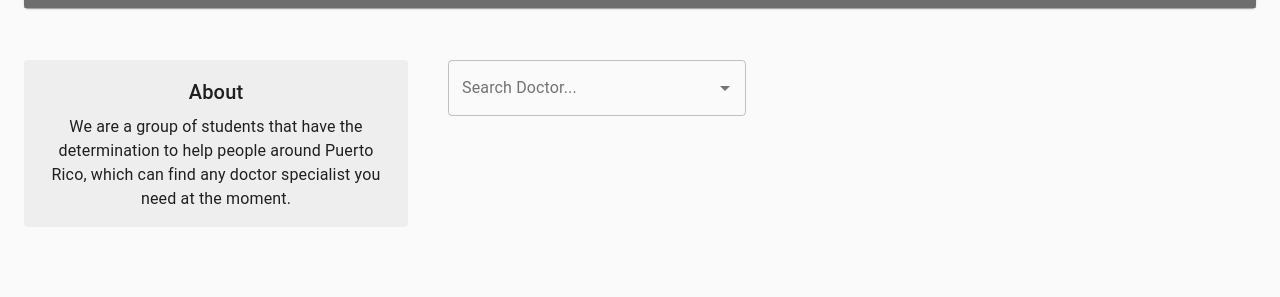
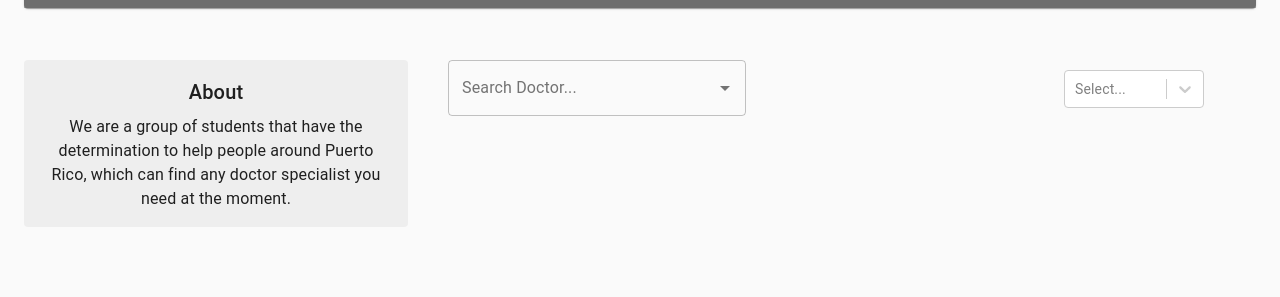
Before and after one commit to AbdielCortes/inso-devops-front-end, a React (Create React App) app: page / in a window 1280 px wide. Shown: the part 217-514 px from the top of the page. Built offline with nearby package versions, Linux system fonts and the light colour scheme; grey boxes are pictures that could not be loaded.

Commit message:
Added filter for doctor specialist in Home Page

```diff
--- a/src/Screens/HomePage.js
+++ b/src/Screens/HomePage.js
@@ -13,14 +13,16 @@ import ListItem from "@material-ui/core/ListItem";
 import ListItemIcon from "@material-ui/core/ListItemIcon";
 import ListItemText from "@material-ui/core/ListItemText";
 import Photo from "../Components/Photo";
+import Select from "react-select";
 import Sidebar from "../Components/Sidebar";
 import TextField from "@material-ui/core/TextField";
+import axios from "axios";
 import {doctorData} from '../dummydata';
 import { makeStyles } from "@material-ui/core/styles";
 
 const useStyles = makeStyles((theme) => ({
   mainGrid: {
-    marginTop: theme.spacing(3),
+    marginTop: theme.spacing(3)
   },
   margin: {
     marginLeft: theme.spacing(10),
@@ -36,6 +38,12 @@ const useStyles = makeStyles((theme) => ({
     display: "flex",
     marginRight: theme.spacing(5),
   },
+  select: {
+    width: "11%",
+    marginRight: 70,
+    marginTop: 30,
+    zIndex: 9999
+  }
 }));
 
 const sections = [
@@ -59,12 +67,23 @@ const sidebar = {
 export default function HomePage() {
 
   const [doctor, setDoctor] = useState('');
-  const [filter, setFilter] = useState("");
+  const [docs, setDocs] = useState([]);
+  //const [filter, setFilter] = useState("");
   const [q, setQ] = useState("");
   const [doctorNames, setDoctorNames] = useState([]);
   const [searchQuery, setSearchQuery] = useState("");
   const [filteredName, setFilteredName] = useState("");
   const [isDoctor, setIsDoctor] = useState(false);
+  const [filter, setFilter] = useState(null);
+
+  // const getDoctors = async () => {
+  //   const result = await axios("http://localhost:8080/api/comps");
+  //   setDocs(result.data);
+  // };
+
+  // useEffect(() => {
+  //   console.log("fetch from the db: " + docs);
+  // });
 
   // const getDoc = useCallback(() => {
   //   console.log("getDoc const testing: " + doctorData.map(item => {
@@ -105,6 +124,18 @@ export default function HomePage() {
 
   const doctorsOptions = [];
 
+  const filterOptions = [
+    {value: "cardiologist", label: "Cardiologist"},
+    {value: "pediatrician", label: "Pediatrician"},
+    {value: "family physician", label: "Family Physician"},
+    {value: "neurologist", label: "Neurologist"},
+    {value: "dermatologist", label: "Dermatologist"},
+    {value: "radiologist", label: "Radiologist"},
+    {value: "dentist", label: "Dentist"},
+    //{value: "all", label: "All"},
+    {value: "others", label: "Others"},
+  ];
+
   const doctorHandleOptions = useCallback(() => {
     doctorData.map((item) =>
     console.log(
@@ -140,6 +171,10 @@ export default function HomePage() {
       console.log("no doctor to navegate for now...");
     }
   }, [isDoctor]);
+
+  useEffect(() => {
+    console.log("filter selected: " + filter);
+  },[filter]);
 
 
 
@@ -197,21 +232,21 @@ export default function HomePage() {
             </Grid>
             <Grid>
               <Grid item xs={12} sm={9}>
-                {/* <List>
-                  {doctorData.filter(doc => (doc.doctor_firstname === doctor)).map((item) => (
+                <List>
+                  {doctorData.filter(doc => (doc.doctor_specialization === filter)).map((item) => (
                     <ListItem
-                      key={`${item.doctor_id}`}
+                      key={`${item.doctor_firstname}`}
                       button
                       component="a"
-                      onClick={() => {console.log("just have clicked the list item: " + doctor)}}
+                      onClick={() => {console.log("just have clicked the list item: " + item.doctor_firstname)}}
                     >
                       <ListItemIcon>
-                        <Avatar alt="DocIcon"/>
+                        <Avatar alt="DocIcon" />
                       </ListItemIcon>
-                      <ListItemText primary={`${item.name}`}/>
+                      <ListItemText primary={`${item.doctor_firstname}`}/>
                     </ListItem>
                   ))}
-                </List> */}
+                </List>
                 {/* <List>
                   {doctorData.filter(doc => (doc.doctor_firstname.toLowerCase().indexOf(q) > -1 )).map((item) => (
                     <ListItem
@@ -230,6 +265,40 @@ export default function HomePage() {
               </Grid>
             </Grid>
           </Grid>
+          <Select
+            onChange={(e) => {
+              if(e.value === "dentist"){
+                setFilter("Dentist");
+              }
+              else if(e.value === "dermatologist"){
+                setFilter("Dermatologist");
+              }
+              else if(e.value === "cardiologist"){
+                setFilter("Cardiologist");
+              }
+              else if(e.value === "pediatrician"){
+                setFilter("Pediatrician");
+              }
+              else if(e.value === "family physician"){
+                setFilter("Family Physician");
+              }
+              else if(e.value === "radiologist"){
+                setFilter("Radiologist");
+              }
+              else if(e.value === "neurologist"){
+                setFilter("Neurologist");
+              }
+              else if(e.value === "others"){
+                setFilter("Others");
+              }
+              else {
+                setFilter(null);
+              }
+            }}
+            className={classes.select}
+            options={filterOptions}
+            //isClearable={true}
+          />
         </Grid>
       </Container>
       <Footer />
--- a/src/dummydata.js
+++ b/src/dummydata.js
@@ -11,7 +11,7 @@ export const doctorData = [
         doctor_id: 2,
         doctor_firstname: "Amy",
         doctor_lastname: "Lopez",
-        doctor_specialization: "Neurology",
+        doctor_specialization: "Neurologist",
         doctor_location: "San Juan",
         doctor_licence: 78
     },
@@ -19,7 +19,7 @@ export const doctorData = [
         doctor_id: 3,
         doctor_firstname: "Mario",
         doctor_lastname: "Perez",
-        doctor_specialization: "Dermatology",
+        doctor_specialization: "Dermatologist",
         doctor_location: "Ponce",
         doctor_licence: 14
     },
```
